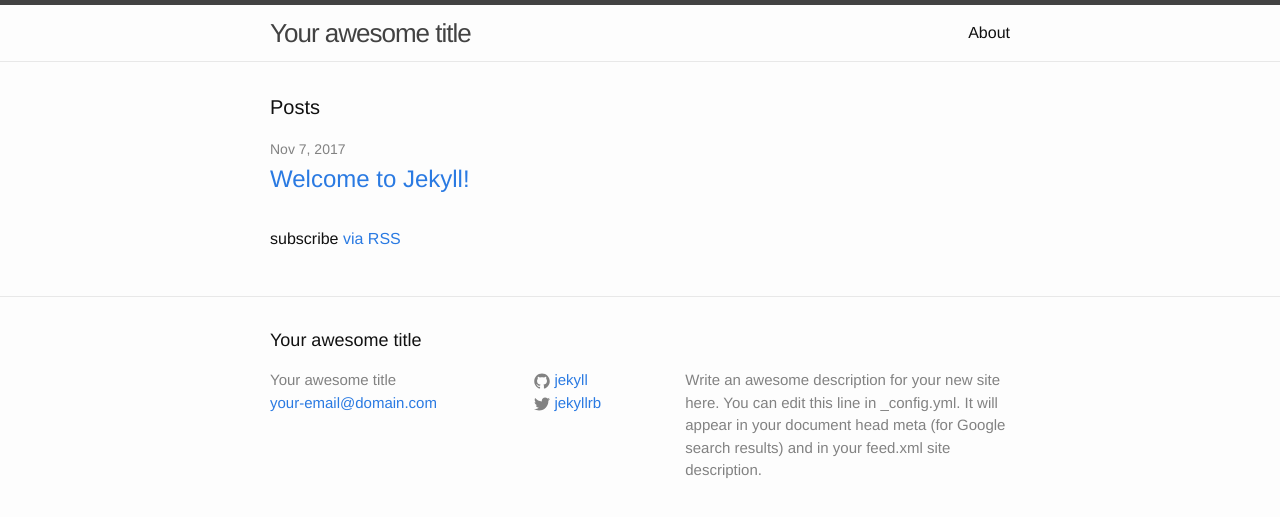
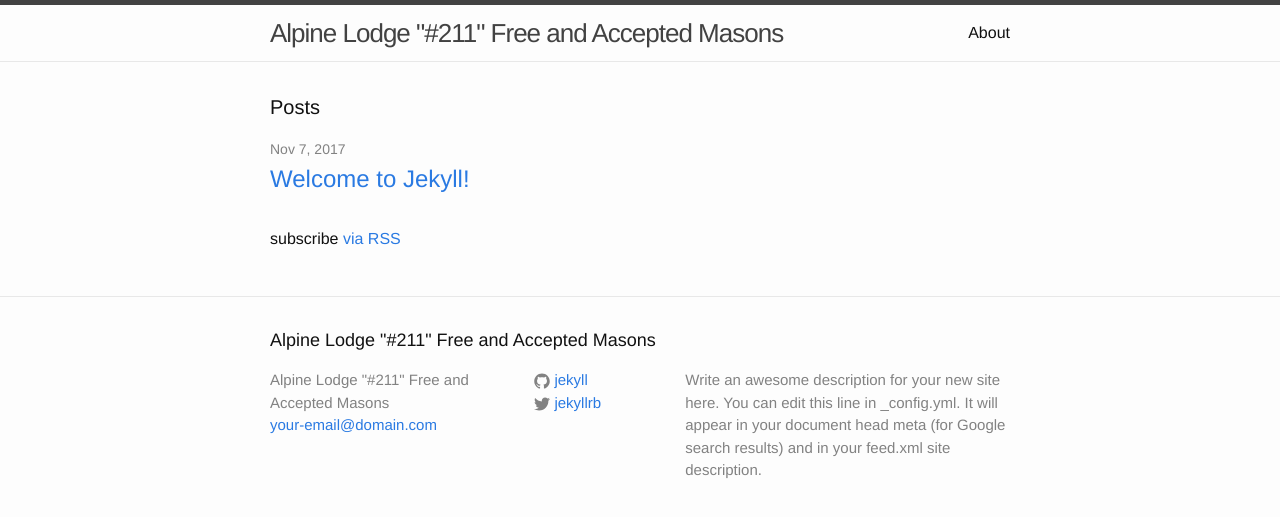
Before and after one commit to doc42884/doc42884.github.io, a Jekyll site: the page built from index.html, in a window 1280 px wide. Shown: the top 517 px of the page. Built offline with Jekyll 4.4.1, drawn with Linux system fonts in a browser that asks for light colours.

Commit message:
Update _config.yml

```diff
--- a/_config.yml
+++ b/_config.yml
@@ -6,7 +6,7 @@
 # 'jekyll serve'. If you change this file, please restart the server process.
 
 # Site settings
-title: Your awesome title
+title: Alpine Lodge "#211" Free and Accepted Masons
 email: your-email@domain.com
 description: > # this means to ignore newlines until "baseurl:"
   Write an awesome description for your new site here. You can edit this
```
